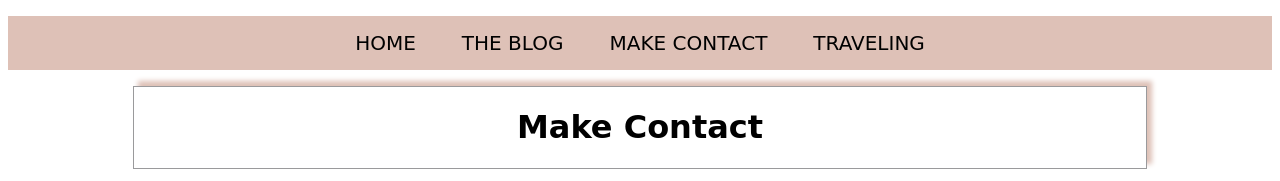
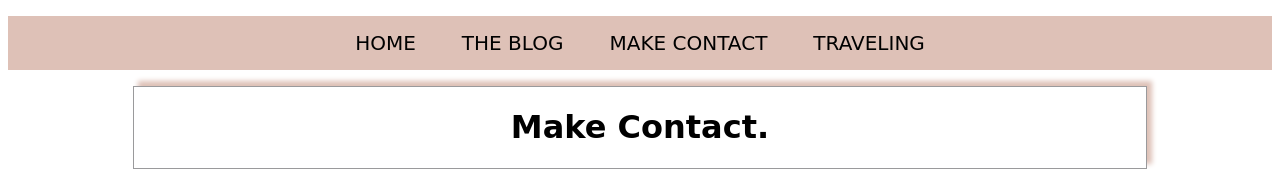
Before and after one commit to JessicaTomoda/mba-web-project, a plain HTML site: page make_contact.html in a window 1280 px wide. Shown: the top 181 px of the page. Drawn offline with Linux system fonts and the light colour scheme; a web font is replaced by a local one.

Commit message:
Novas atualizacoes

```diff
--- a/make_contact.html
+++ b/make_contact.html
@@ -16,7 +16,7 @@
 <body>
 
     <div class=" contact-div title">
-        <h1 >Make Contact</h1>
+        <h1 >Make Contact.</h1>
         <div class="form-div">
 
         <form class="form-style">
```
